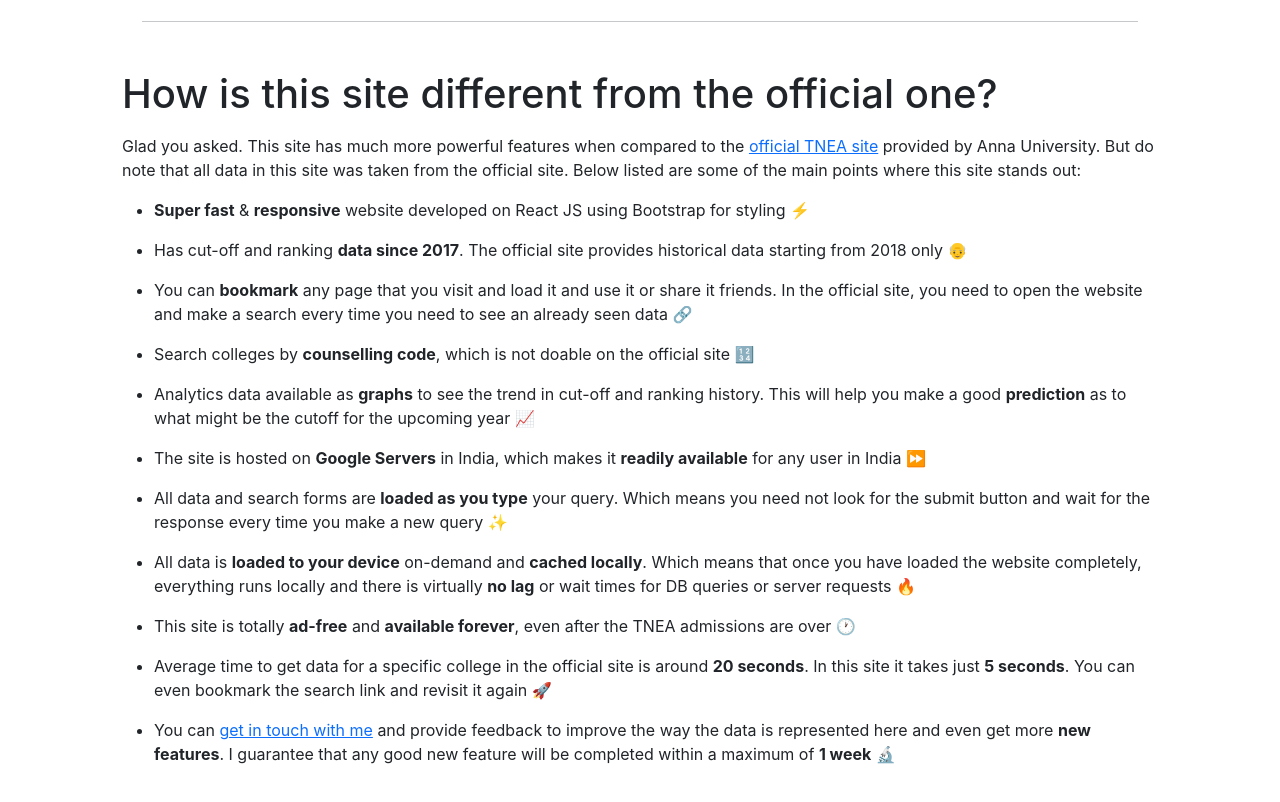
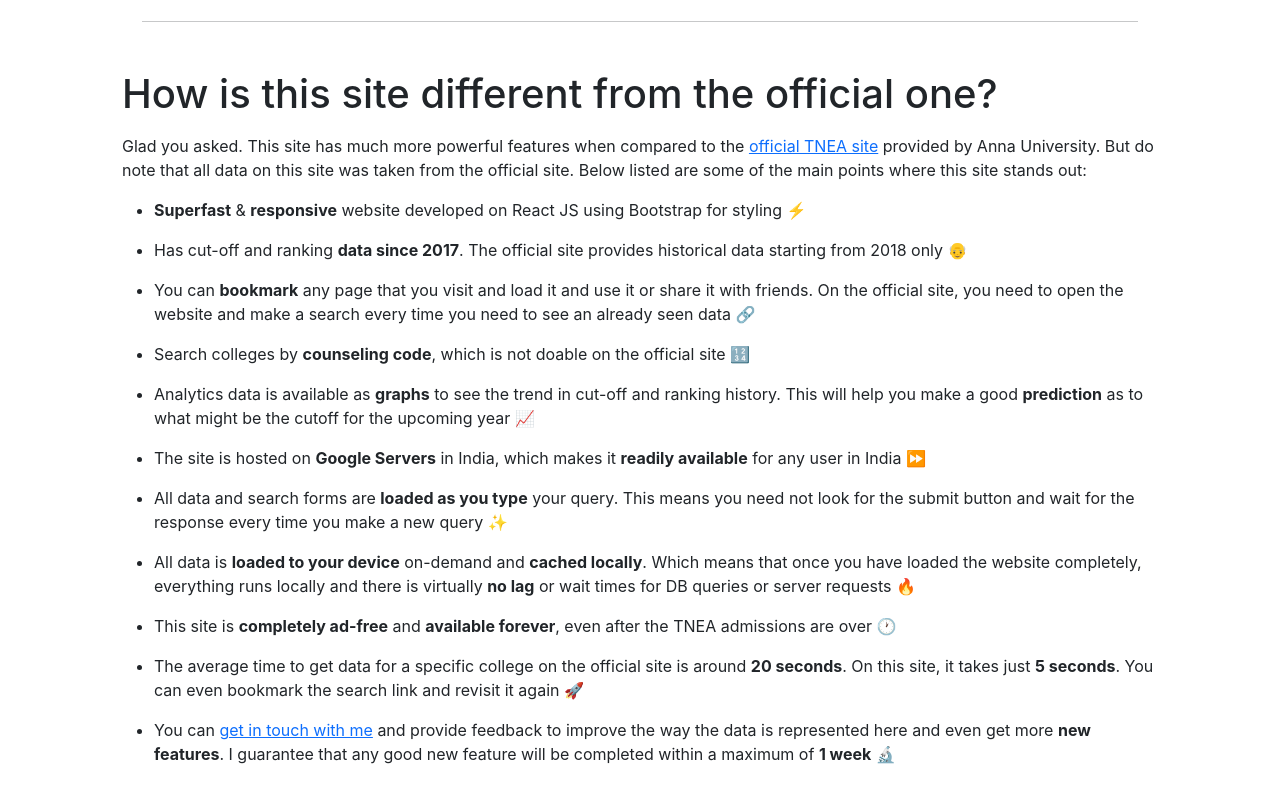
Before and after one commit to anushibin007/tnea-analytics, a React (Vite) app: page / in a window 1280 px wide. Shown: the part 620-1422 px from the top of the page. Built offline with nearby package versions, Linux system fonts and the light colour scheme.

Commit message:
Grammarly

```diff
--- a/src/components/Analytics.jsx
+++ b/src/components/Analytics.jsx
@@ -35,11 +35,11 @@ const Analytics = () => {
 			// console.log(dataFromJson);
 			let returnData = [];
 			if (coc) {
-				// If you have the counselling code
+				// If you have the counseling code
 				returnData = _.filter(dataFromJson, (clg) => {
 					const valid = clg.coc === parseInt(coc);
 					if (valid) {
-						// console.log("returning Counselling Code data");
+						// console.log("returning Counseling Code data");
 					}
 					return valid;
 				});
--- a/src/components/CollegeSearch.jsx
+++ b/src/components/CollegeSearch.jsx
@@ -46,7 +46,7 @@ const CollegeSearch = () => {
 			cell: (row) => getCell(row, "con"),
 		},
 		{
-			name: "Counselling Code",
+			name: "Counseling Code",
 			selector: (row) => row.coc,
 			sortable: true,
 			cell: (row) => getCell(row, "coc"),
@@ -58,7 +58,7 @@ const CollegeSearch = () => {
 				<InputGroup.Text id="basic-addon1">
 					College Name or
 					<br />
-					Address or Counselling Code
+					Address or Counseling Code
 				</InputGroup.Text>
 				<FormControl
 					aria-label="College Name/Address"
--- a/src/components/CutoffRanking.jsx
+++ b/src/components/CutoffRanking.jsx
@@ -31,11 +31,11 @@ const CutoffRanking = () => {
 			setData(returnData);
 			return returnData;
 		} else if (coc) {
-			// If you have the counselling code
+			// If you have the counseling code
 			const returnData = _.filter(dataFromJson, (clg) => {
 				const valid = clg.coc === parseInt(coc);
 				if (valid) {
-					// console.log("returning Counselling Code data");
+					// console.log("returning Counseling Code data");
 				}
 				return valid;
 			});
--- a/src/components/Welcome.jsx
+++ b/src/components/Welcome.jsx
@@ -93,13 +93,13 @@ const Welcome = () => {
 							>
 								official TNEA site
 							</a>{" "}
-							provided by Anna University. But do note that all data in this site was
+							provided by Anna University. But do note that all data on this site was
 							taken from the official site. Below listed are some of the main points
 							where this site stands out:
 						</p>
 						<ul>
 							<li className="my-3">
-								<b>Super fast</b> &amp; <b>responsive</b> website developed on React
+								<b>Superfast</b> &amp; <b>responsive</b> website developed on React
 								JS using Bootstrap for styling ⚡
 							</li>
 							<li className="my-3">
@@ -108,16 +108,16 @@ const Welcome = () => {
 							</li>
 							<li className="my-3">
 								You can <b>bookmark</b> any page that you visit and load it and use
-								it or share it friends. In the official site, you need to open the
-								website and make a search every time you need to see an already seen
-								data 🔗
+								it or share it with friends. On the official site, you need to open
+								the website and make a search every time you need to see an already
+								seen data 🔗
 							</li>
 							<li className="my-3">
-								Search colleges by <b>counselling code</b>, which is not doable on
+								Search colleges by <b>counseling code</b>, which is not doable on
 								the official site 🔢
 							</li>
 							<li className="my-3">
-								Analytics data available as <b>graphs</b> to see the trend in
+								Analytics data is available as <b>graphs</b> to see the trend in
 								cut-off and ranking history. This will help you make a good{" "}
 								<b>prediction</b> as to what might be the cutoff for the upcoming
 								year 📈
@@ -128,7 +128,7 @@ const Welcome = () => {
 							</li>
 							<li className="my-3">
 								All data and search forms are <b>loaded as you type</b> your query.
-								Which means you need not look for the submit button and wait for the
+								This means you need not look for the submit button and wait for the
 								response every time you make a new query ✨
 							</li>
 							<li className="my-3">
@@ -138,12 +138,12 @@ const Welcome = () => {
 								<b>no lag</b> or wait times for DB queries or server requests 🔥
 							</li>
 							<li className="my-3">
-								This site is totally <b>ad-free</b> and <b>available forever</b>,
+								This site is <b>completely ad-free</b> and <b>available forever</b>,
 								even after the TNEA admissions are over 🕐
 							</li>
 							<li className="my-3">
-								Average time to get data for a specific college in the official site
-								is around <b>20 seconds</b>. In this site it takes just{" "}
+								The average time to get data for a specific college on the official
+								site is around <b>20 seconds</b>. On this site, it takes just{" "}
 								<b>5 seconds</b>. You can even bookmark the search link and revisit
 								it again 🚀
 							</li>
```
